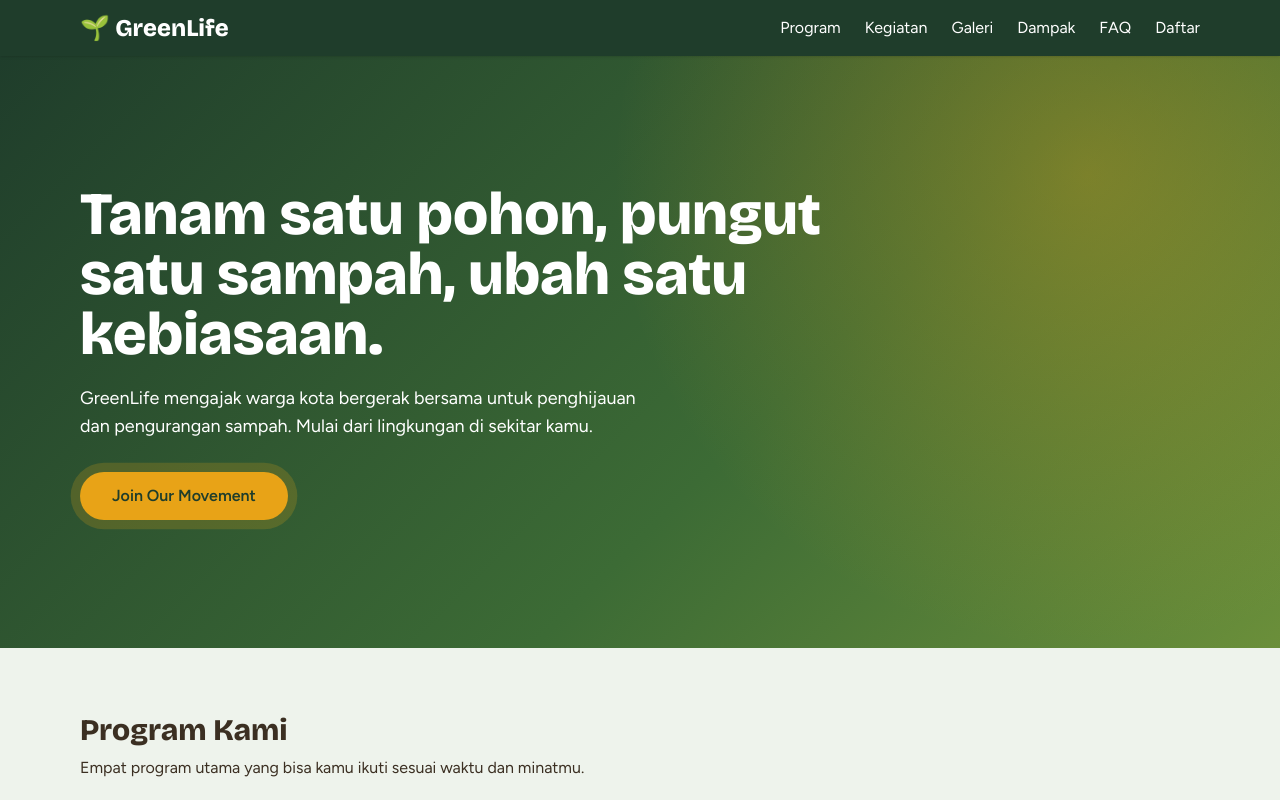
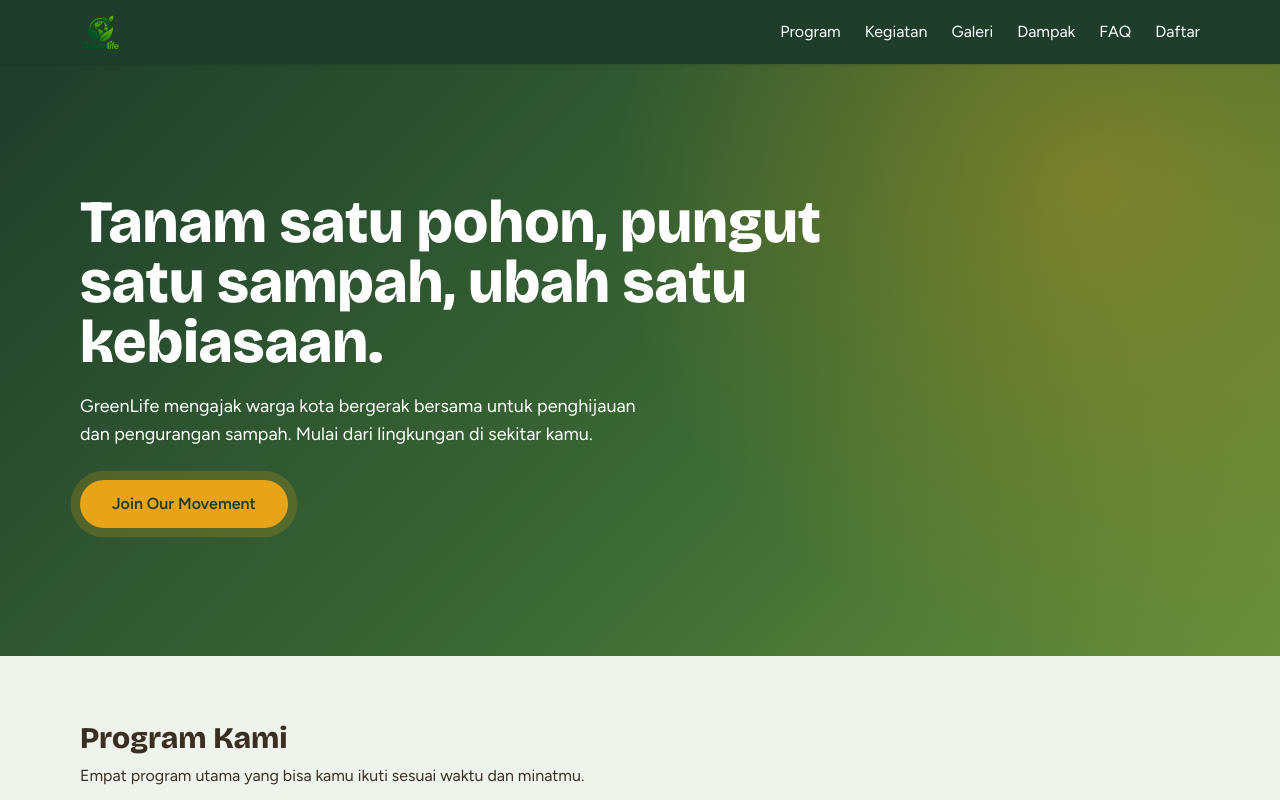
Before and after one commit to aldyraracmah-hub/Greenlife, a plain HTML site: page index.html in a window 1280 px wide. Shown: the top 800 px of the page. Drawn offline with nearby package versions, Linux system fonts and the light colour scheme.

Commit message:
Tambahkan Logo Greenlife, update Index.html
update Index.htm

```diff
--- a/index.html
+++ b/index.html
@@ -14,7 +14,13 @@
 <!-- ========== HEADER / NAVBAR ========== -->
 <header class="sticky top-0 z-40 bg-forest text-white shadow">
   <nav class="max-w-6xl mx-auto flex items-center justify-between px-4 py-3" aria-label="Navigasi utama">
-    <a href="#beranda" class="font-display text-2xl font-extrabold">🌱 GreenLife</a>
+    <a href="#beranda" class="flex items-center">
+      <img
+        src="img/logo.png"
+        alt="Logo GreenLife"
+        class="h-10 w-auto object-contain"
+      >
+    </a>
     <button id="menuBtn" class="md:hidden text-2xl" aria-label="Buka menu">☰</button>
     <ul id="menuList" class="hidden md:flex gap-6 absolute md:static top-full left-0 w-full md:w-auto bg-forest md:bg-transparent p-4 md:p-0 flex-col md:flex-row">
       <li><a class="hover:text-marigold" href="#program">Program</a></li>
@@ -143,7 +149,7 @@
 <!-- ========== FOOTER ========== -->
 <footer class="bg-soil text-white">
   <div class="max-w-6xl mx-auto px-4 py-10 grid gap-6 md:grid-cols-3">
-    <div><h3 class="font-display text-xl font-bold">🌱 GreenLife</h3><p class="text-sm mt-2">Komunitas lingkungan untuk kota yang lebih hijau dan bersih.</p></div>
+    <div><div><img src="img/logo.png" alt="Logo GreenLife" class="h-10 w-auto object-contain"><p class="text-sm mt-2">Komunitas lingkungan untuk kota yang lebih hijau dan bersih.</p></div><p class="text-sm mt-2">Komunitas lingkungan untuk kota yang lebih hijau dan bersih.</p></div>
     <div><h3 class="font-bold">Kontak</h3><address class="not-italic text-sm mt-2">Jl. Dr. Mansur No. 12, Medan<br>halo@greenlife.id<br>+62 812-0000-1234</address></div>
     <div><h3 class="font-bold">Media Sosial</h3><ul class="text-sm mt-2 space-y-1"><li><a href="#" class="hover:text-marigold">Instagram @greenlife.id</a></li><li><a href="#" class="hover:text-marigold">TikTok @greenlife.id</a></li><li><a href="#" class="hover:text-marigold">YouTube GreenLife</a></li></ul></div>
   </div>
```
